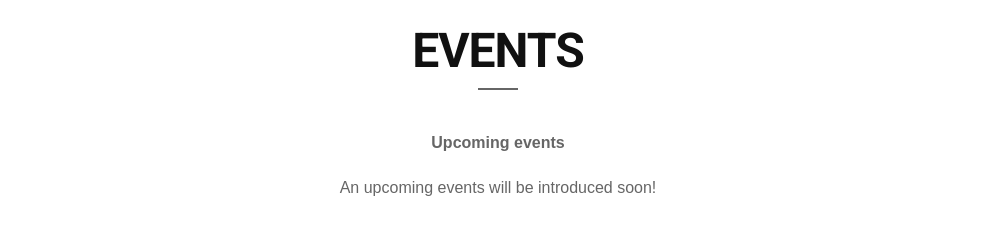
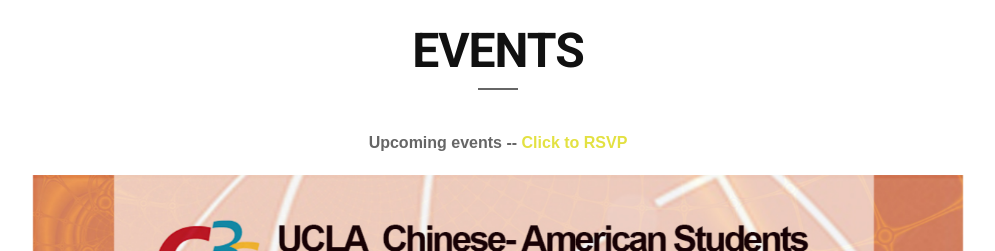
Before and after one commit to uclac3s/uclac3s.github.io, a website: page index.html in a window 1280 px wide. Shown: the part 1620-1871 px from the top of the page, without its empty margins (142-1137 px from the left). Drawn offline with Linux system fonts and the light colour scheme; no server answers; files whose address does not match are found by name; a web font is replaced by a local one.

Commit message:
seminar flyer update

```diff
--- a/index.html
+++ b/index.html
@@ -44,6 +44,7 @@
 									<li class="active"><a href="#intro">Home</a></li>
 									<li><a href="#about">About Us</a></li>
 									<li><a href="#events">Events</a></li>
+									<li><a href="https://www.eventbrite.com/e/ucla-c3s-grand-opening-seminar-tickets-16372242819">RSVP!</a></li>
 									<li><a href="#advisors">Advisors</a></li>
 									<li><a href="#photos">Gallery</a></li>
 									<li><a href="#members">Orgnizers</a></li>
@@ -192,9 +193,13 @@
 					<!--div class="col-md-2">
 						<p><strong id="docs-internal-guid-7540891d-fac0-2c6f-1586-6b47b55ce7f4">Upcoming events</strong></p>
 					</div-->
-					<p><strong id="docs-internal-guid-7540891d-fac0-2c6f-1586-6b47b55ce7f4">Upcoming events</strong></p>
+					<p>
+						<strong id="docs-internal-guid-7540891d-fac0-2c6f-1586-6b47b55ce7f4">Upcoming events --
+							<a href="https://www.eventbrite.com/e/ucla-c3s-grand-opening-seminar-tickets-16372242819">Click to RSVP</a>
+						</strong>
+					</p>
 					<div class="col-md-12">
-						<p>An upcoming events will be introduced soon!</p>
+						<img src="events/4_10.jpg" alt="upcoming" width="100%"/>
 					</div>
 				</div>
 			</div>
```
Also changed, not shown: events/4_10.jpg (added), 2 other files.
